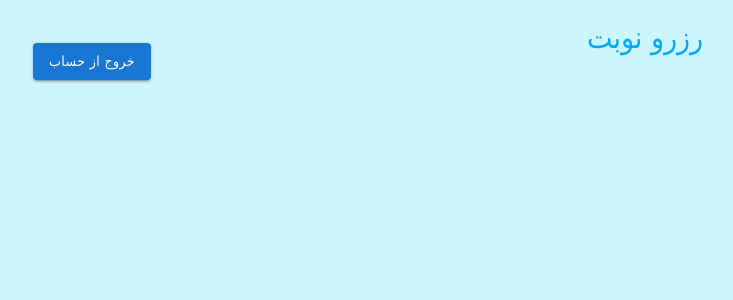
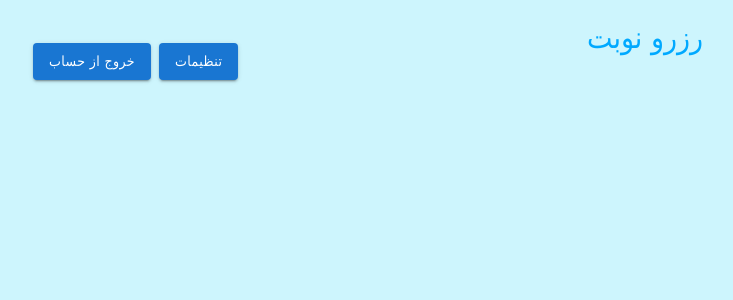
Before and after one commit to dofxo/appointment-app, a React (Vite) app: page /user in a window 1280 px wide. Shown: the top 300 px of the page, without its empty margins (49-782 px from the left). Built offline with nearby package versions, Linux system fonts and the light colour scheme; no server answers; the database is empty; sample sign-in values are in the browser's storage; what moment-jalaali would draw is missing.

Commit message:
Feat: add settings page button

```diff
--- a/src/App.tsx
+++ b/src/App.tsx
@@ -3,7 +3,7 @@ import { useEffect, useState } from "react";
 
 import Admin from "./components/admin/Admin";
 import User from "./components/user/User";
-import { Routes, Route, useNavigate } from "react-router-dom";
+import { Routes, Route, useNavigate, Link } from "react-router-dom";
 import SeeReserves from "./components/admin/SeeReserves";
 import ManageReserves from "./components/admin/ManageReserves";
 
@@ -27,6 +27,7 @@ const App = () => {
   const [isAdmin, setIsAdmin] = useState(false);
   const [username, setUsername] = useState("");
   const [isLoading, setIsLoading] = useState(false);
+  const [inSettings, setInsettings] = useState(false);
 
   const location = useLocation();
   const navigate = useNavigate();
@@ -87,7 +88,8 @@ const App = () => {
                 </div>
               )}
               <div className="flex gap-2 mt-[15px] text-white p-2 rounded !absolute top-5 left-5 !font-[unset]">
-                {!userId ? (
+                {/*not logged in*/}
+                {!userId && (
                   <Button
                     variant="contained"
                     onClick={() => {
@@ -97,7 +99,25 @@ const App = () => {
                   >
                     ورود/عضویت
                   </Button>
-                ) : (
+                )}
+
+                {userId && (
+                  <>
+                    <Link
+                      to={
+                        !inSettings
+                          ? "/settings"
+                          : isAdmin
+                            ? "/admin/"
+                            : "/user/"
+                      }
+                      onClick={() => setInsettings(!inSettings)}
+                    >
+                      <Button variant="contained" className="!font-[unset]">
+                        {!inSettings ? "تنظیمات" : "خانه"}
+                      </Button>
+                    </Link>
+
                     <Button
                       variant="contained"
                       onClick={() => {
@@ -110,6 +130,7 @@ const App = () => {
                     >
                       خروج از حساب
                     </Button>
+                  </>
                 )}
 
                 {isAdmin && (
```
Lines whose indentation alone changed are shown as unchanged.
